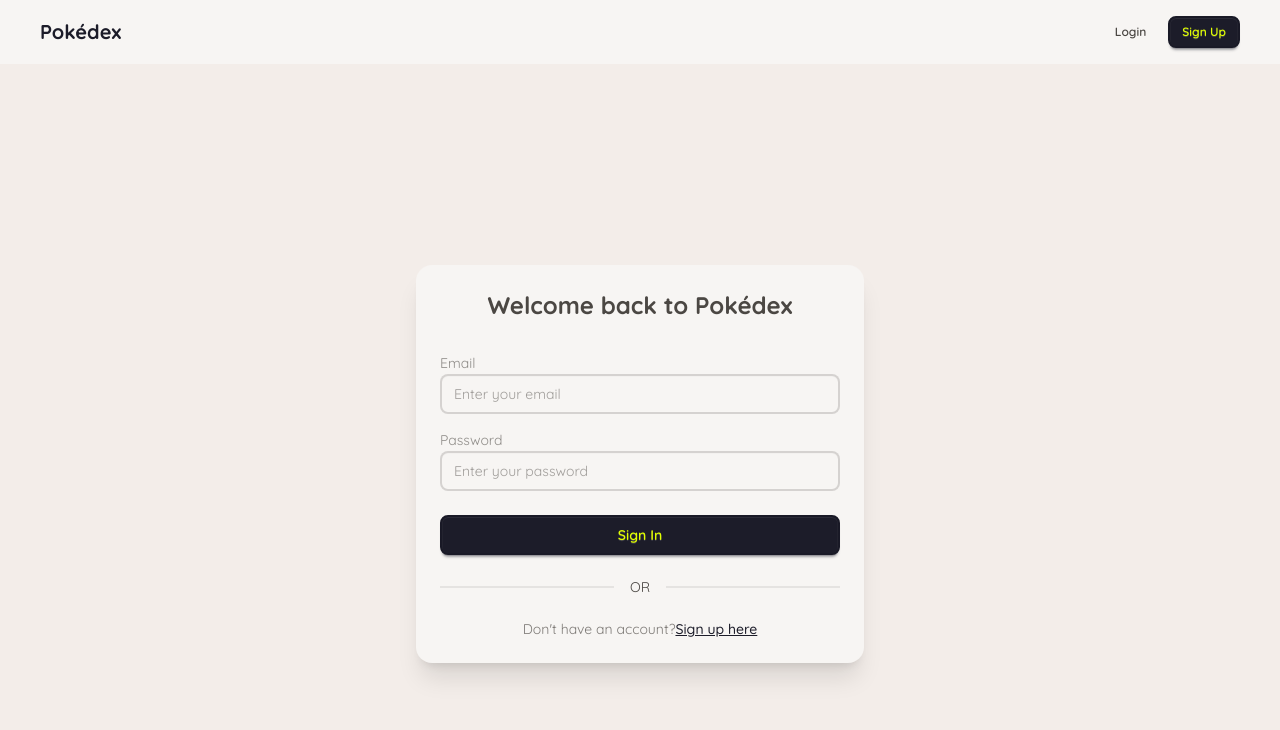
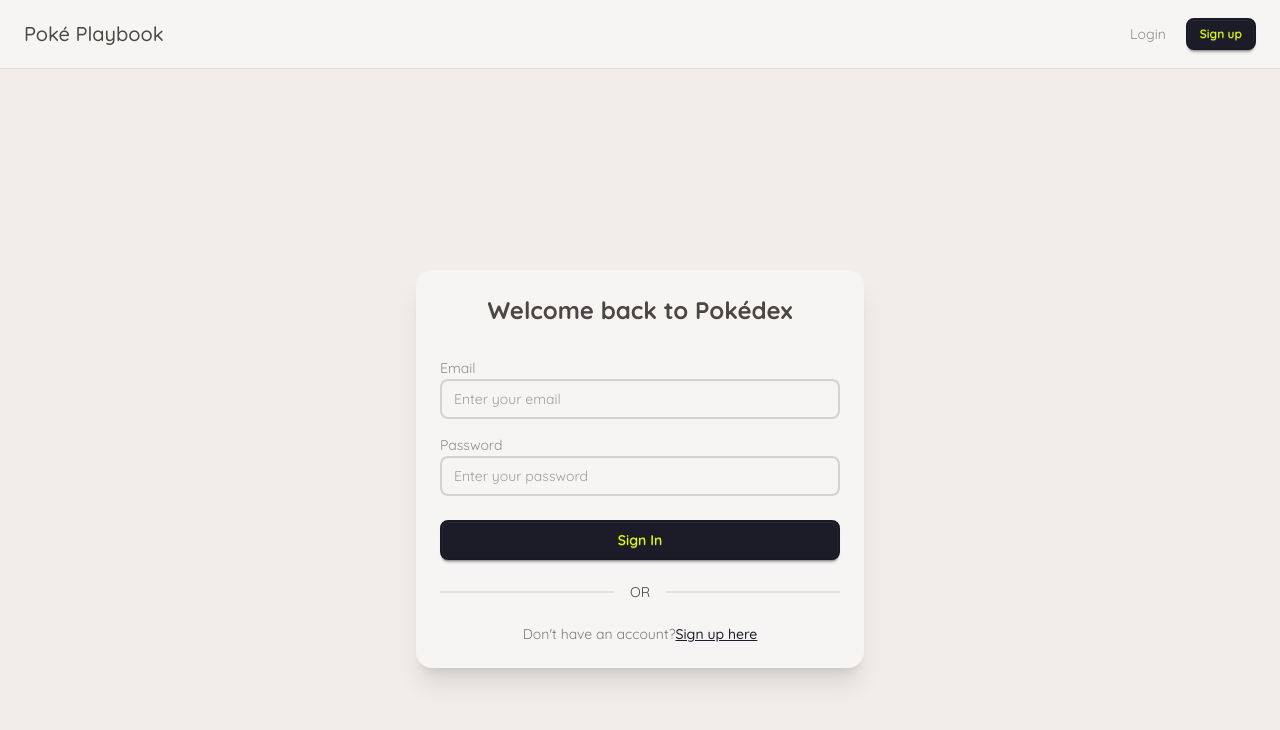
Before and after one commit to seanyasno/poke-playbook, a React (Vite) app in the folder apps/web/: page /login in a window 1280 px wide. Shown: the top 730 px of the page. Built offline with nearby package versions, Linux system fonts and the light colour scheme; no server answers; what @poke-playbook/api-client, @tanstack/router-zod-adapter would draw is missing.

Commit message:
Refactor app bar for improved layout, accessibility, and user experience

```diff
--- a/apps/web/src/components/app-bar.tsx
+++ b/apps/web/src/components/app-bar.tsx
@@ -11,55 +11,68 @@
   };
 
   return (
-    <div className="navbar bg-base-100 px-10">
-      <div className="navbar-start">
-        <Link to="/" className="text-xl font-bold text-primary">
-          Pokédex
+    <div className="border-b border-base-300 bg-base-100">
+      <div className="max-w-7xl mx-auto px-6 py-4">
+        <div className="flex items-center justify-between">
+          <div className="flex items-center gap-8">
+            <Link to="/" className="text-xl font-medium text-base-content">
+              Poké Playbook
             </Link>
 
             {isNotNullOrUndefined(user) && (
-          <div className="hidden md:flex ml-8 gap-6">
+              <nav className="hidden md:flex gap-6">
                 <Link
                   to="/"
-              className="link link-hover text-base-content/80 hover:text-base-content"
-              activeProps={{ className: "text-primary font-medium" }}
+                  className="text-sm text-base-content/60 hover:text-base-content transition-colors"
+                  activeProps={{ className: "text-base-content font-medium" }}
                 >
                   Pokédex
                 </Link>
                 <Link
                   to="/teams"
-              className="link link-hover text-base-content/80 hover:text-base-content"
-              activeProps={{ className: "text-primary font-medium" }}
+                  className="text-sm text-base-content/60 hover:text-base-content transition-colors"
+                  activeProps={{ className: "text-base-content font-medium" }}
                 >
-              My Teams
+                  Teams
                 </Link>
-          </div>
+              </nav>
             )}
           </div>
 
-      <div className="navbar-end">
+          <div className="flex items-center gap-3">
             {loading ? (
               <span className="loading loading-spinner loading-sm" />
             ) : isNotNullOrUndefined(user) ? (
-          <div className="flex items-center gap-4">
-            <div className="text-sm text-base-content/70">
-              Welcome, {user.email}
+              <>
+                <div className="text-sm text-base-content/50 hidden sm:block">
+                  {user.email}
                 </div>
-            <button className="btn btn-outline btn-sm" onClick={handleSignOut}>
-              Sign Out
+                <button
+                  className="text-sm text-base-content/60 hover:text-base-content transition-colors px-3 py-2"
+                  onClick={handleSignOut}
+                >
+                  Sign out
                 </button>
-          </div>
+              </>
             ) : (
-          <div className="flex gap-2">
-            <Link to="/login" className="btn btn-ghost btn-sm">
+              <div className="flex items-center gap-2">
+                <Link
+                  to="/login"
+                  className="text-sm text-base-content/60 hover:text-base-content transition-colors px-3 py-2"
+                >
                   Login
                 </Link>
-            <Link to="/register" className="btn btn-primary btn-sm">
-              Sign Up
+                <Link
+                  to="/register"
+                  className="btn btn-primary btn-sm"
+                >
+                  Sign up
                 </Link>
               </div>
             )}
           </div>
         </div>
+      </div>
+    </div>
   );
 };
```
Lines whose indentation alone changed are shown as unchanged.
